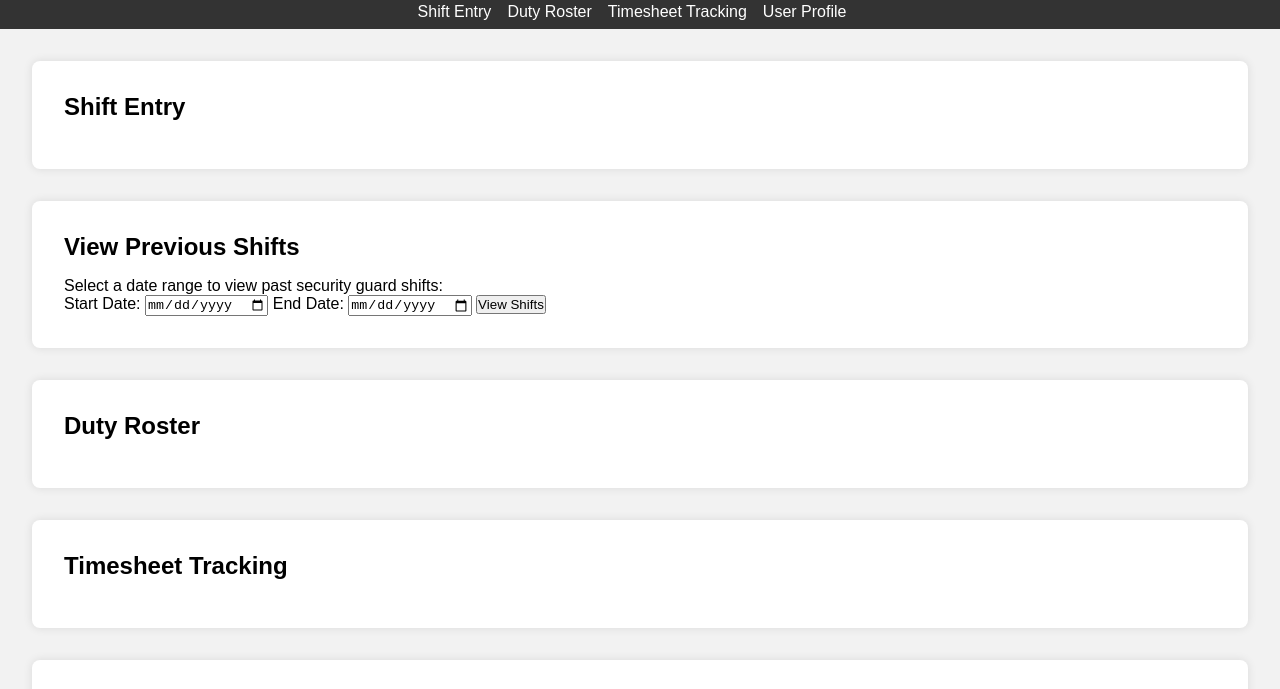
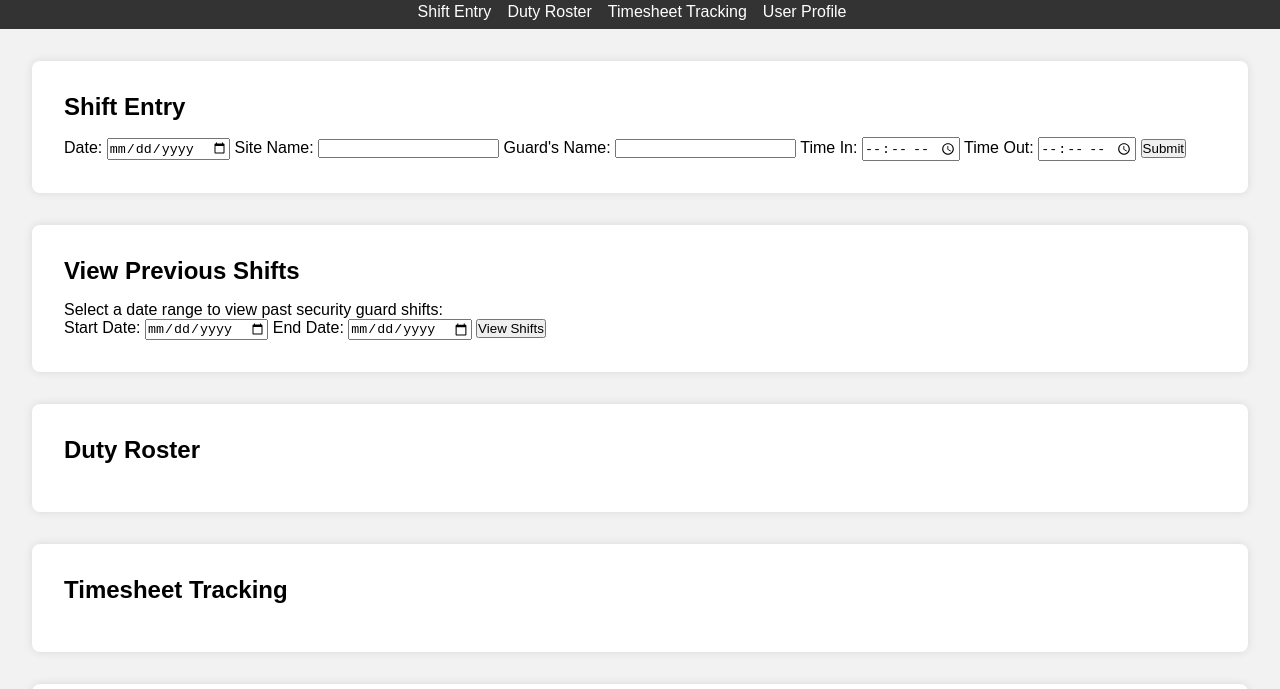
Before and after one commit to saki789/ShiftApplication, a plain HTML site: page index.html in a window 1280 px wide. Shown: the part 74-763 px from the top of the page. Drawn offline with Linux system fonts and the light colour scheme.

Commit message:
Update index.html

```diff
--- a/index.html
+++ b/index.html
@@ -78,9 +78,27 @@
     </nav>
     <main>
          <section id="shift-entry">
-        <h2>Shift Entry</h2>
-        <!-- Shift entry form goes here -->
-    </section>
+    <h2>Shift Entry</h2>
+    <form id="shift-entry-form">
+        <label for="date">Date:</label>
+        <input type="date" id="date" required>
+
+        <label for="site-name">Site Name:</label>
+        <input type="text" id="site-name" required>
+
+        <label for="guard-name">Guard's Name:</label>
+        <input type="text" id="guard-name" required>
+
+        <label for="time-in">Time In:</label>
+        <input type="time" id="time-in" required>
+
+        <label for="time-out">Time Out:</label>
+        <input type="time" id="time-out" required>
+
+        <button type="submit">Submit</button>
+    </form>
+    <div id="success-message" style="display: none;">Shift successfully submitted.</div>
+         </section>
     <section id="view-previous-shifts">
         <h2>View Previous Shifts</h2>
         <p>Select a date range to view past security guard shifts:</p>
```
